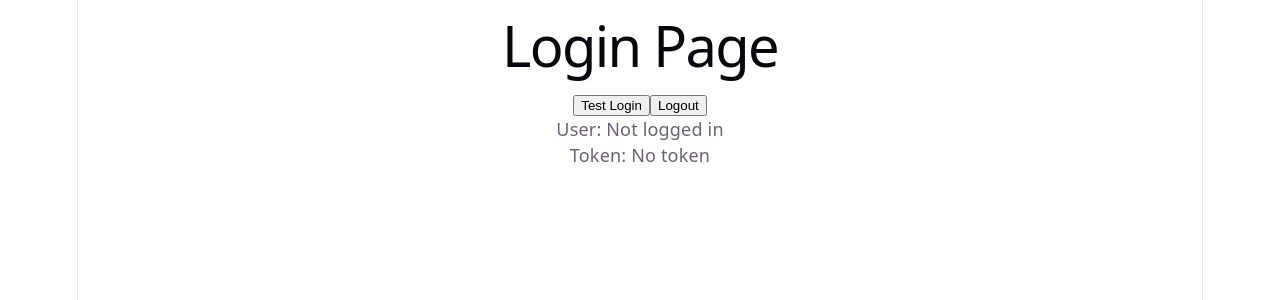
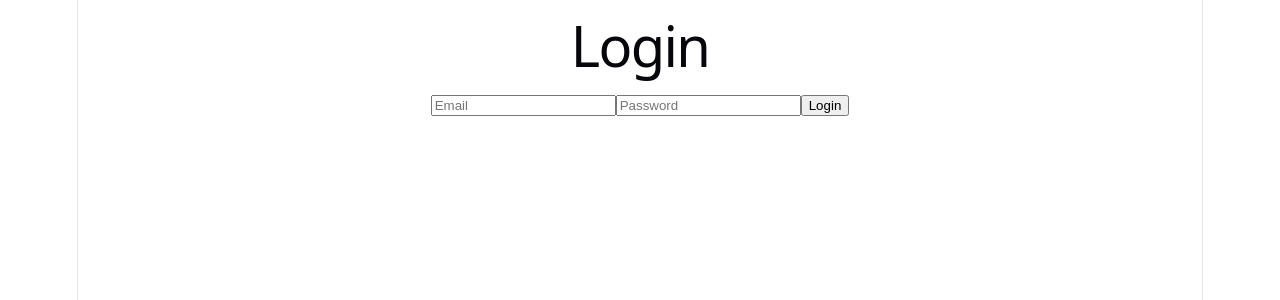
Before and after one commit to vaishali578/task-time-tracking-app, a React app in the folder frontend/: page /login in a window 1280 px wide. Shown: the top 300 px of the page. Built offline with nearby package versions, Linux system fonts and the light colour scheme; the HTML template or start-up script is replaced by a standard one.

Commit message:
feat: connect login form with JWT authentication

```diff
--- a/frontend/src/pages/Login.jsx
+++ b/frontend/src/pages/Login.jsx
@@ -1,34 +1,78 @@
+import { useState } from "react";
+import { useNavigate } from "react-router-dom";
+
+import { loginUser } from "../services/auth";
 import authStore from "../store/authStore";
 
 const Login = () => {
-  const { user, token, login, logout } = authStore();
+  const navigate = useNavigate();
 
-  const handleTestLogin = () => {
-    login(
-      {
-        id: "123",
-        name: "Vaishali",
-        email: "vaishali@example.com",
-      },
-      "sample-jwt-token"
-    );
+  const login = authStore((state) => state.login);
+
+  const [formData, setFormData] = useState({
+    email: "",
+    password: "",
+  });
+
+  const [error, setError] = useState("");
+  const [loading, setLoading] = useState(false);
+
+  const handleChange = (e) => {
+    setFormData({
+      ...formData,
+      [e.target.name]: e.target.value,
+    });
+  };
+
+  const handleSubmit = async (e) => {
+    e.preventDefault();
+
+    setError("");
+    setLoading(true);
+
+    try {
+      const data = await loginUser(formData);
+
+      login(data.user, data.token);
+
+      navigate("/dashboard");
+    } catch (error) {
+      setError(
+        error.response?.data?.message ||
+          "Login failed"
+      );
+    } finally {
+      setLoading(false);
+    }
   };
 
   return (
     <div>
-      <h1>Login Page</h1>
+      <h1>Login</h1>
 
-      <button onClick={handleTestLogin}>
-        Test Login
-      </button>
+      <form onSubmit={handleSubmit}>
+        <input
+          type="email"
+          name="email"
+          placeholder="Email"
+          value={formData.email}
+          onChange={handleChange}
+        />
 
-      <button onClick={logout}>
-        Logout
-      </button>
+        <input
+          type="password"
+          name="password"
+          placeholder="Password"
+          value={formData.password}
+          onChange={handleChange}
+        />
 
-      <p>User: {user?.name || "Not logged in"}</p>
+        {error && <p>{error}</p>}
 
-      <p>Token: {token || "No token"}</p>
+        <button type="submit" disabled={loading}>
+          {loading ? "Logging in..." : "Login"}
+        </button>
+      </form>
     </div>
   );
 };
--- a/frontend/src/services/auth.js
+++ b/frontend/src/services/auth.js
@@ -5,3 +5,9 @@ export const signupUser = async (userData) => {
 
   return response.data;
 };
+
+export const loginUser = async (credentials) => {
+  const response = await api.post("/auth/login", credentials);
+
+  return response.data;
+};
```
